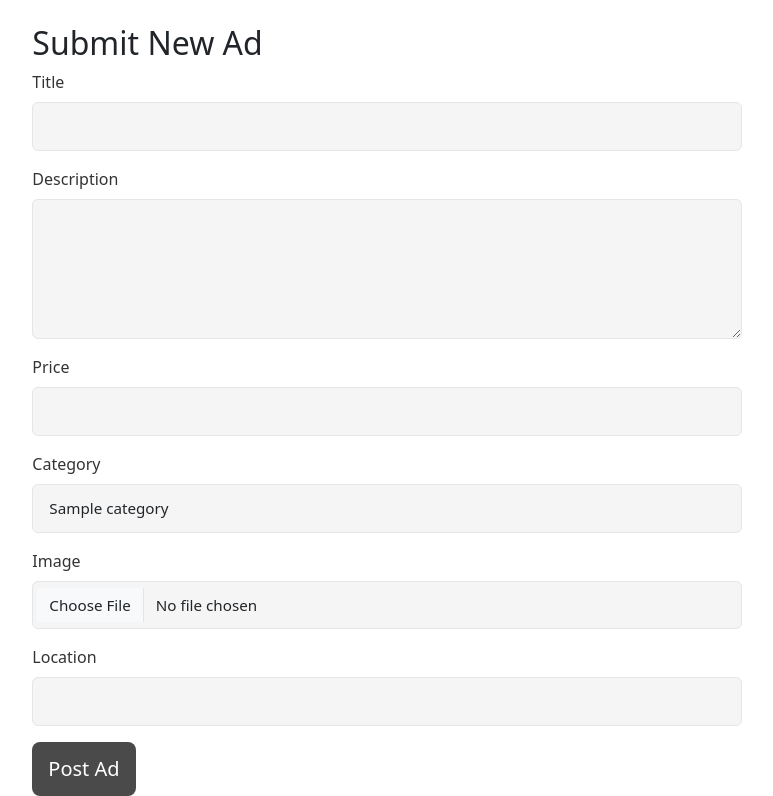
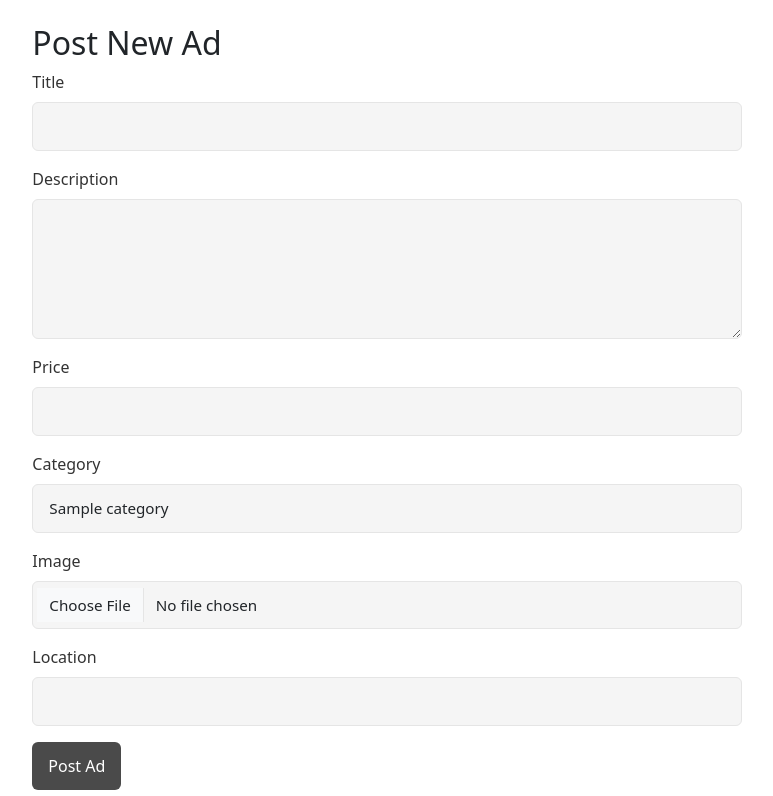
Before and after one commit to bvedant/djangolist, a Django app: page /create/ in a window 1280 px wide. Shown: the part 57-853 px from the top of the page, without its empty margins (253-1026 px from the left). Run offline with Django 5.2, Linux system fonts and the light colour scheme; a user stored in the database is signed in; tables that the repository leaves empty hold one stand-in row (values such as "Sample post"); data that the repository does not hold is empty.

Commit message:
Update ad creation UI and price tag positioning
- Adjust price tag positioning (8px instead of 12px from bottom/left)
- Modify create ad page header to show "Post" for staff and "Submit" for regular users
- Remove btn-lg class from submit button for consistent sizing

```diff
--- a/ads/static/ads/css/style.css
+++ b/ads/static/ads/css/style.css
@@ -144,8 +144,8 @@
 
 .price-tag {
     position: absolute;
-    bottom: 12px;
-    left: 12px;
+    bottom: 8px;
+    left: 8px;
 }
 
 .price-content {
--- a/ads/templates/ads/create.html
+++ b/ads/templates/ads/create.html
@@ -5,7 +5,7 @@
 {% block content %}
 <div class="row">
     <div class="col-md-8 offset-md-2">
-        <h2>Submit New Ad</h2>
+        <h2>{% if user.is_staff %}Post{% else %}Submit{% endif %} New Ad</h2>
         {% if not user.is_staff %}
             <div class="alert alert-info mb-4">
                 <i class="bi bi-info-circle"></i> Your ad will be reviewed by our team before being published.
@@ -20,7 +20,7 @@
                 {{ field }}
             </div>
             {% endfor %}
-            <button type="submit" class="btn btn-primary btn-lg">
+            <button type="submit" class="btn btn-primary">
                 {% if user.is_staff %}Post{% else %}Submit{% endif %} Ad
             </button>
         </form>
```
